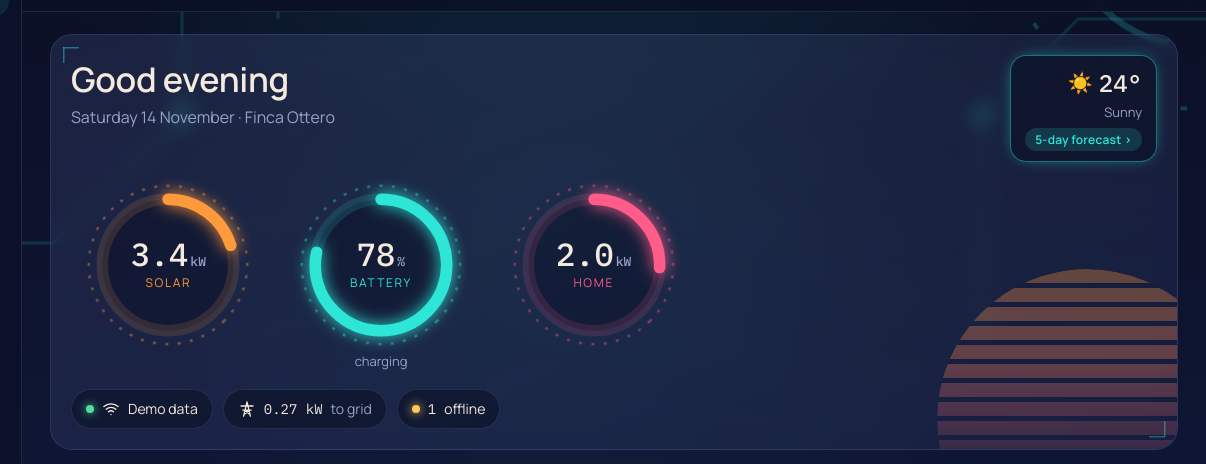
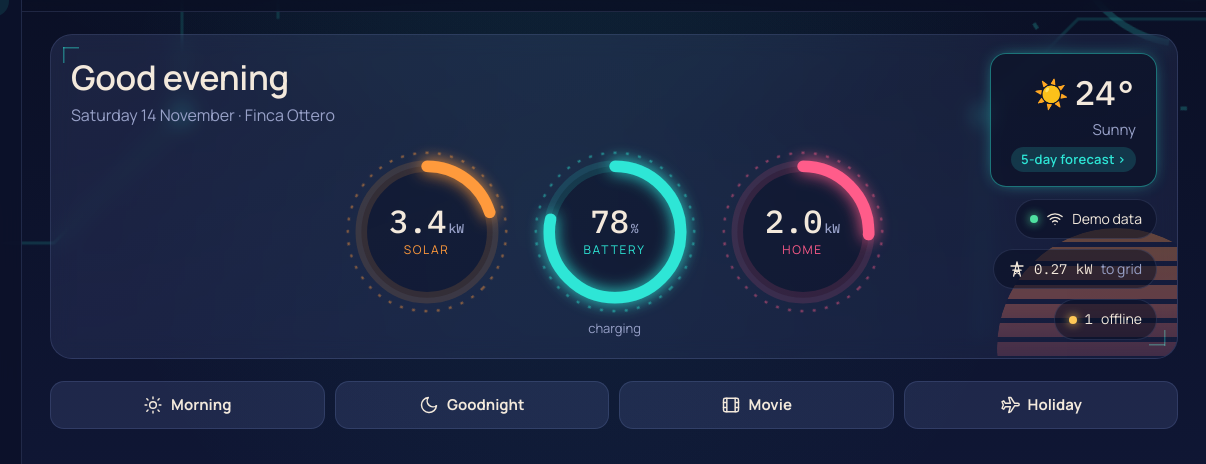
Before and after one commit to Stallionsteve/finca-ottero-dashboard, a plain HTML site: page index.html in a window 1280 px wide. Shown: the part 61-525 px from the top of the page, 74-1280 px from the left. Drawn offline with nearby package versions, Linux system fonts and the light colour scheme.

Commit message:
Tablet banner tighter, bigger weather

```diff
--- a/styles.css
+++ b/styles.css
@@ -796,3 +796,16 @@ body { background: transparent; }
   .gauge svg, .gauge .g-txt { max-width: 170px; }
   .gauge .g-txt b { font-size: 32px; }
 }
+/* Tablet banner tighter (15 Nov): gauges sit beside the greeting, less empty space; weather button a little bigger */
+@media (min-width: 900px) {
+  .hero { grid-template-columns: minmax(0, 1fr) auto; grid-template-areas: "top top" "gauges chips"; gap: 12px 20px; padding-block: 18px; align-items: center; }
+  .hero > .hero-top { grid-area: top; }
+  .hero > .hud-gauges { grid-area: gauges; justify-self: start; margin-top: -54px; margin-left: 30%; }
+  .hero > .status-row { grid-area: chips; flex-direction: column; align-items: flex-end; align-self: end; }
+  .hero::after { width: 240px; height: 240px; bottom: -110px; }
+  .wx-btn { padding: 14px 20px; }
+  .wx-btn b { font-size: 34px; }
+  .wx-emoji { font-size: 28px; }
+  .wx-sub { font-size: 15px; }
+  .wx-more { font-size: 13px; }
+}
```
